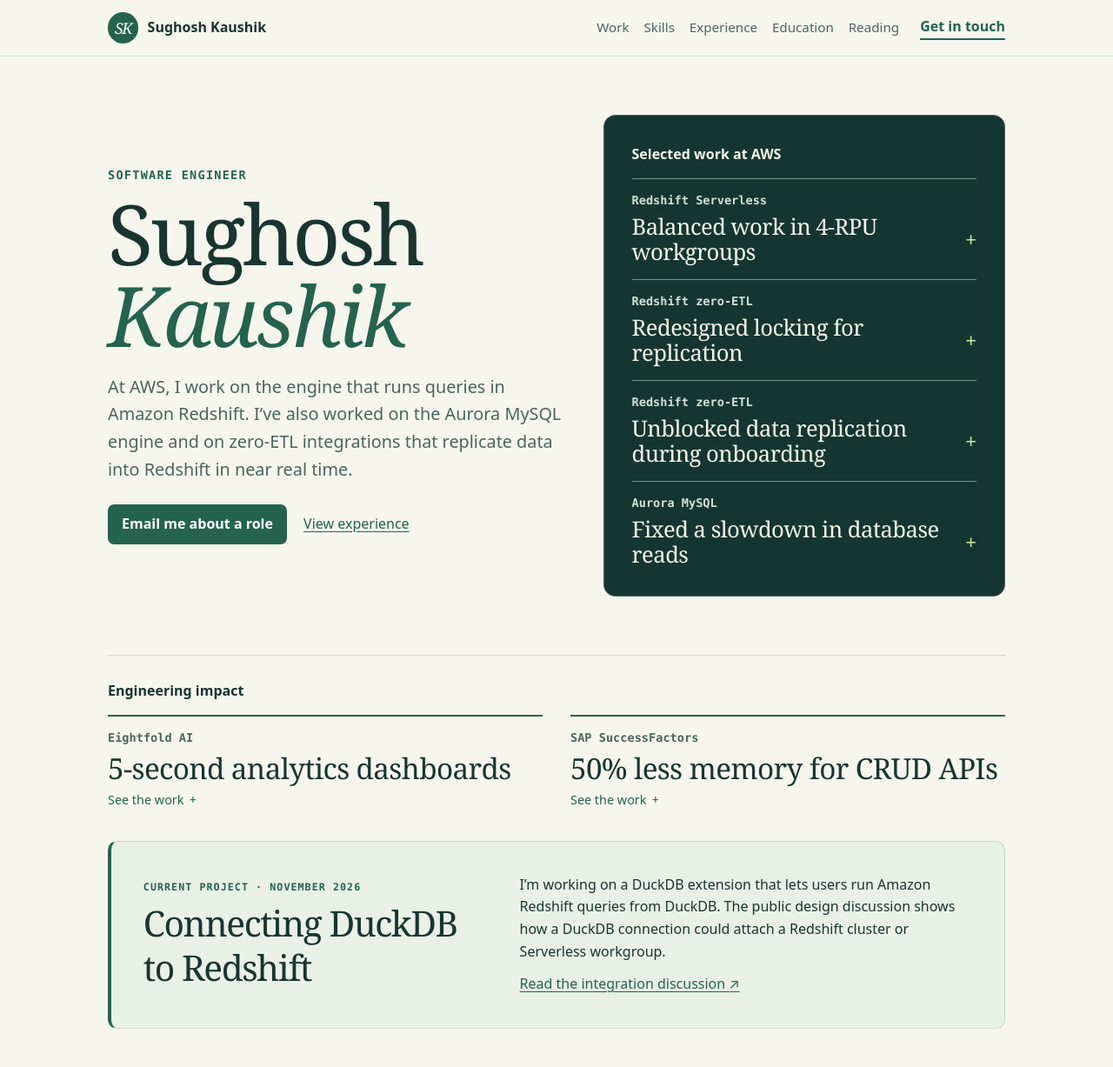
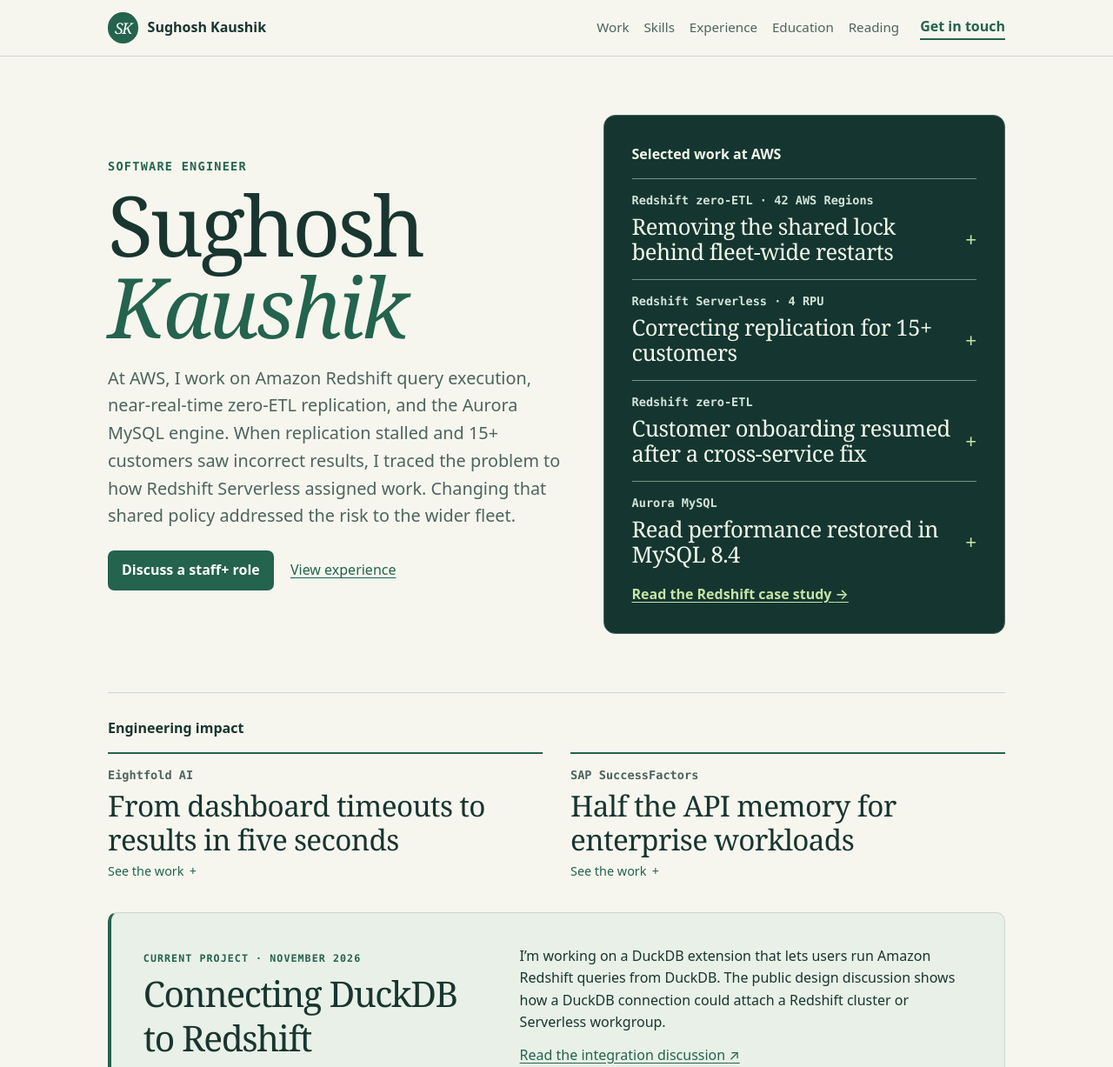
Before and after one commit to sughosh360/sughosh360.github.io, an Astro site: page / in a window 1280 px wide. Shown: the top 1227 px of the page at 87% size. Built offline with nearby package versions, Linux system fonts and the light colour scheme; Astro itself is replaced by a stand-in of ours.

Commit message:
Show the customer impact and design decisions behind Redshift reliability work

```diff
--- a/src/components/ImpactHighlights.astro
+++ b/src/components/ImpactHighlights.astro
@@ -8,36 +8,36 @@ const titleId = isAws ? 'aws-work-title' : 'impact-title';
 const highlights = {
   aws: [
     {
-      company: 'Redshift Serverless',
-      result: 'Balanced work in 4-RPU workgroups',
-      detail: 'In workgroups with four Redshift Processing Units, the engine assigned work unevenly. I corrected the assignment policy, added tracing, and verified the fix with integration tests.',
+      company: 'Redshift zero-ETL · 42 AWS Regions',
+      result: 'Removing the shared lock behind fleet-wide restarts',
+      detail: 'Customer clusters across the zero-ETL fleet were restarting. Catalog updates and maintenance competed for the same lock. I redesigned how those operations coordinate so each could make progress independently.',
+    },
+    {
+      company: 'Redshift Serverless · 4 RPU',
+      result: 'Correcting replication for 15+ customers',
+      detail: 'Uneven work distribution stalled replication and produced incorrect results. The scheduling rule was shared across workgroups. I changed it to account for available compute, added tracing, and verified the rollout with integration tests.',
     },
     {
       company: 'Redshift zero-ETL',
-      result: 'Redesigned locking for replication',
-      detail: 'I traced repeated integration restarts to catalog updates and maintenance tasks competing for the same lock. I separated how the two tasks coordinate so each could make progress.',
-    },
-    {
-      company: 'Redshift zero-ETL',
-      result: 'Unblocked data replication during onboarding',
-      detail: 'When a customer’s first data load failed, I traced the failure to two services interpreting Parquet dates and timestamps differently. I worked across teams to get ingestion running again.',
+      result: 'Customer onboarding resumed after a cross-service fix',
+      detail: 'A customer could not start replicating data into Redshift. I led the investigation and isolated a difference in how two services interpreted Parquet dates and timestamps. With the failure narrowed to that boundary, the teams resolved it and ingestion could begin.',
     },
     {
       company: 'Aurora MySQL',
-      result: 'Fixed a slowdown in database reads',
-      detail: 'I tracked a performance regression in Aurora MySQL 8.4 to the threads that handle read I/O and fixed it. I also made the maximum SQL digest length configurable across server restarts.',
+      result: 'Read performance restored in MySQL 8.4',
+      detail: 'An engine regression had slowed the threads that handle read I/O. Correcting it restored read performance in Aurora MySQL 8.4.',
     },
   ],
   other: [
     {
       company: 'Eightfold AI',
-      result: '5-second analytics dashboards',
-      detail: 'I replaced QuickSight’s in-memory dashboards with dashboards backed by materialized views. Queries that had timed out returned in five seconds.',
+      result: 'From dashboard timeouts to results in five seconds',
+      detail: 'I proposed moving QuickSight dashboards to materialized views so repeated analytical queries could read precomputed results. The change brought dashboard response times to five seconds for analytics customers. Overall analytics performance improved 10×.',
     },
     {
       company: 'SAP SuccessFactors',
-      result: '50% less memory for CRUD APIs',
-      detail: 'I worked with two architects to rebuild the APIs that create, read, update, and delete records. The new implementation used half the memory.',
+      result: 'Half the API memory for enterprise workloads',
+      detail: 'Two architects and I redesigned the CRUD APIs that support enterprise onboarding. Memory use fell by 50%, supporting customers with more than one million employees. I benchmarked the old and new programming models and shared the results so 12 module teams could evaluate adoption.'
     },
   ],
 };
@@ -56,6 +56,7 @@ const highlights = {
       </details>
     ))}
   </div>
+  {isAws && <a class="case-link" href="/notes/redshift-replication/">Read the Redshift case study <span aria-hidden="true">→</span></a>}
 </section>
 
 <style>
@@ -69,6 +70,8 @@ const highlights = {
     --muted: #d4e2d9;
     --accent: #c5e4a5;
   }
+  .case-link { display: inline-block; margin-top: 1.1rem; color: var(--accent); font-weight: 600; }
+  .case-link:focus-visible { outline-color: var(--accent); }
   .aws-work .outcomes { grid-template-columns: 1fr; gap: 1rem; }
   .aws-work summary { grid-template-columns: minmax(0, 1fr) auto; align-items: center; }
   .aws-work .company { grid-column: 1 / -1; }
--- a/src/data/experience.json
+++ b/src/data/experience.json
@@ -18,9 +18,9 @@
     "org": "Amazon Web Services",
     "period": "May 2025 – Present",
     "bullets": [
-      "Corrected uneven work assignment in 4-RPU Redshift Serverless workgroups, added tracing, and validated the rollout with integration tests.",
-      "Unblocked Zero-ETL ingestion by tracing a Parquet date and timestamp parsing mismatch across services.",
-      "Traced zero-ETL integration restarts to lock starvation and redesigned locking so catalog updates and maintenance tasks could make progress independently."
+      "Corrected a shared scheduling rule after 4-RPU replication stalled and returned incorrect results for 15+ customers. Added tracing and integration tests to verify work distribution during rollout.",
+      "Led the investigation when an initial zero-ETL load failed across two services. Isolating the difference in how they interpreted Parquet dates and timestamps gave the teams a fix that unblocked ingestion.",
+      "Redesigned lock scope after zero-ETL customer clusters across 42 AWS Regions experienced restarts. Separated catalog updates from maintenance and proposed per-integration metrics for lock waits and task duration."
     ],
     "topics": [
       "Data pipelines",
@@ -33,8 +33,8 @@
     "org": "Amazon Web Services",
     "period": "Nov 2024 – May 2025",
     "bullets": [
-      "Fixed a read I/O performance regression in Aurora MySQL 8.4.",
-      "Made the maximum SQL digest length configurable and ensured the setting persisted across server restarts."
+      "Restored read performance in Aurora MySQL 8.4 by correcting a regression in the threads that handle read I/O.",
+      "Made SQL digest length configurable at startup so operators could retain their chosen setting across restarts."
     ],
     "topics": [
       "Databases",
@@ -47,10 +47,9 @@
     "org": "Eightfold AI",
     "period": "Jun 2022 – Present",
     "bullets": [
-      "Maintained Solr search infrastructure on AWS.",
-      "Helped build near-real-time ETL pipelines from Amazon RDS to Redshift with a two-hour SLA.",
-      "Improved analytics performance 10× and brought dashboard response times to five seconds with materialized views in QuickSight.",
-      "Reduced Spark analytics job runtime by 30%."
+      "Proposed and implemented materialized views for QuickSight dashboards. Analytics performance improved 10×, and dashboards that had timed out returned results in five seconds.",
+      "A new Spark pipeline cut analytics job runtime by 30%. Helped build the RDS-to-Redshift pipelines that supplied analytics under a two-hour delivery SLA.",
+      "Maintained production Solr search on AWS and investigated queries that timed out."
     ],
     "topics": [
       "Data pipelines",
@@ -75,11 +74,10 @@
     "org": "SAP SuccessFactors",
     "period": "Jun 2017 – Jan 2022",
     "bullets": [
-      "Built critical components of the Metadata Framework (MDF), SuccessFactors' cloud extensibility platform, in Java/Spring over Oracle, MySQL, and SAP HANA.",
-      "Designed schemas, wrote stored procedures, and tuned SQL for MDF on Oracle and SAP HANA.",
-      "Built Generic Object Change Request, a service layer for composite objects, OData APIs and generic UI; CRUD APIs cut memory by 50% and improved performance 6x.",
-      "Built a persistence proxy layer to migrate high-volume objects from single- to multi-table storage without customer data loss.",
-      "Added guardrails, batching and pagination to stop OOM timeouts and GC pauses on ~4 GB objects; benchmarked and presented the new model to 12 module teams."
+      "Worked with two architects to redesign the Metadata Framework’s CRUD APIs. The new implementation halved memory use, improved API performance sixfold, and supported onboarding enterprises with more than one million employees.",
+      "Benchmarked the old and new programming models with JProfiler and shared the results so 12 module teams could evaluate the change.",
+      "Designed a persistence proxy so high-volume objects could move from single-table to multi-table storage without losing customer data. Batching and pagination addressed out-of-memory failures on objects of about 4 GB.",
+      "Built the Generic Object Change Request service and OData APIs in the Java and Spring extensibility platform. Tuned schemas, stored procedures, and SQL across Oracle and SAP HANA."
     ],
     "topics": [
       "Databases",
--- a/src/data/projects.json
+++ b/src/data/projects.json
@@ -1,4 +1,15 @@
 [
+  {
+    "id": "redshift-replication",
+    "name": "Keeping Redshift replication correct and moving",
+    "description": "Two production failures called for different design decisions. One changed how Redshift Serverless assigns work. The other changed which operations have to wait for each other.",
+    "url": "/notes/redshift-replication/",
+    "tags": [
+      "Redshift Serverless",
+      "Zero-ETL",
+      "Concurrency"
+    ]
+  },
   {
     "id": "thesis",
     "name": "Which rows made this result?",
--- a/src/data/site.ts
+++ b/src/data/site.ts
@@ -31,10 +31,10 @@ export const site = {
   name: 'Sughosh Kaushik',
   role,
   title: `Sughosh Kaushik | ${role}`,
-  description: 'Sughosh Kaushik is a software engineer at AWS. Explore his work on Amazon Redshift and Aurora MySQL, his engineering experience, and his research at Columbia.',
-  bio: 'At AWS, I work on the engine that runs queries in Amazon Redshift. I’ve also worked on the Aurora MySQL engine and on zero-ETL integrations that replicate data into Redshift in near real time.',
+  description: 'Software engineer at AWS working on Amazon Redshift query execution and replication. Read how Sughosh addressed incorrect results and fleet-wide restarts.',
+  bio: 'At AWS, I work on Amazon Redshift query execution, near-real-time zero-ETL replication, and the Aurora MySQL engine. When replication stalled and 15+ customers saw incorrect results, I traced the problem to how Redshift Serverless assigned work. Changing that shared policy addressed the risk to the wider fleet.',
   email,
-  recruitingUrl: `mailto:${email}?subject=${encodeURIComponent('Engineering role and introductory call')}`,
+  recruitingUrl: `mailto:${email}?subject=${encodeURIComponent('Staff+ software engineering opportunity')}`,
   links: [
     { label: 'GitHub', url: 'https://github.com/sughosh360' },
     { label: 'LinkedIn', url: 'https://www.linkedin.com/in/sughosh-kaushik' },
--- a/src/pages/index.astro
+++ b/src/pages/index.astro
@@ -19,7 +19,7 @@ import { site } from '../data/site';
       <h1>Sughosh <em>Kaushik</em></h1>
       <p class="lead">{site.bio}</p>
       <div class="actions">
-        <a class="button" href={site.recruitingUrl}>Email me about a role</a>
+        <a class="button" href={site.recruitingUrl}>Discuss a staff+ role</a>
         <a href="#experience">View experience</a>
       </div>
     </div>
@@ -40,7 +40,7 @@ import { site } from '../data/site';
   </section>
 
   <section id="projects">
-    <h2>Projects &amp; database notes</h2>
+    <h2>Case studies &amp; projects</h2>
     <div class="grid">
       {projects.map(project => project.id === 'thesis' ? (
         <article class="thesis-project">
@@ -56,12 +56,12 @@ import { site } from '../data/site';
     </div>
   </section>
 
-  <TechnologyIndex />
-
   <section id="experience">
     <h2>Experience</h2>
     <ExperienceTimeline items={experience} />
   </section>
+
+  <TechnologyIndex />
 
   <section id="education">
     <h2>Education &amp; recognition</h2>
@@ -109,7 +109,7 @@ import { site } from '../data/site';
   <section id="contact" class="contact">
     <div>
       <h2>Have a role in mind?</h2>
-      <p>Tell me about the team, the engineering problem, and a good time for a call.</p>
+      <p>If you’re hiring for a staff or principal software engineering role, I’d like to hear about the problem your teams share and what you’d want me to own.</p>
     </div>
     <div class="contact-links">
       <a class="email" href={site.recruitingUrl}>{site.email}</a>
@@ -132,6 +132,7 @@ import { site } from '../data/site';
   .now p:not(.eyebrow) { margin: 0 0 .75rem; }
   .now + section { border-top: 0; }
   .grid { display: grid; grid-template-columns: repeat(auto-fit, minmax(min(100%, 16rem), 1fr)); gap: 1rem; }
+  #projects .grid > :first-child { grid-column: 1 / -1; }
   .thesis-project { grid-column: 1 / -1; display: grid; grid-template-columns: 1fr 1fr; gap: clamp(1rem, 4vw, 3rem); align-items: center; margin-bottom: .5rem; }
   .thesis-project h3 { margin: 0; font-size: clamp(1.4rem, 2.2vw, 1.9rem); }
   .thesis-project p:not(.eyebrow) { color: var(--muted); margin: .55rem 0 .9rem; }
```
Also changed, not shown: src/data/technologies.json (+4 -4 lines), src/pages/notes/redshift-replication.astro (added, +14 -0 lines).
